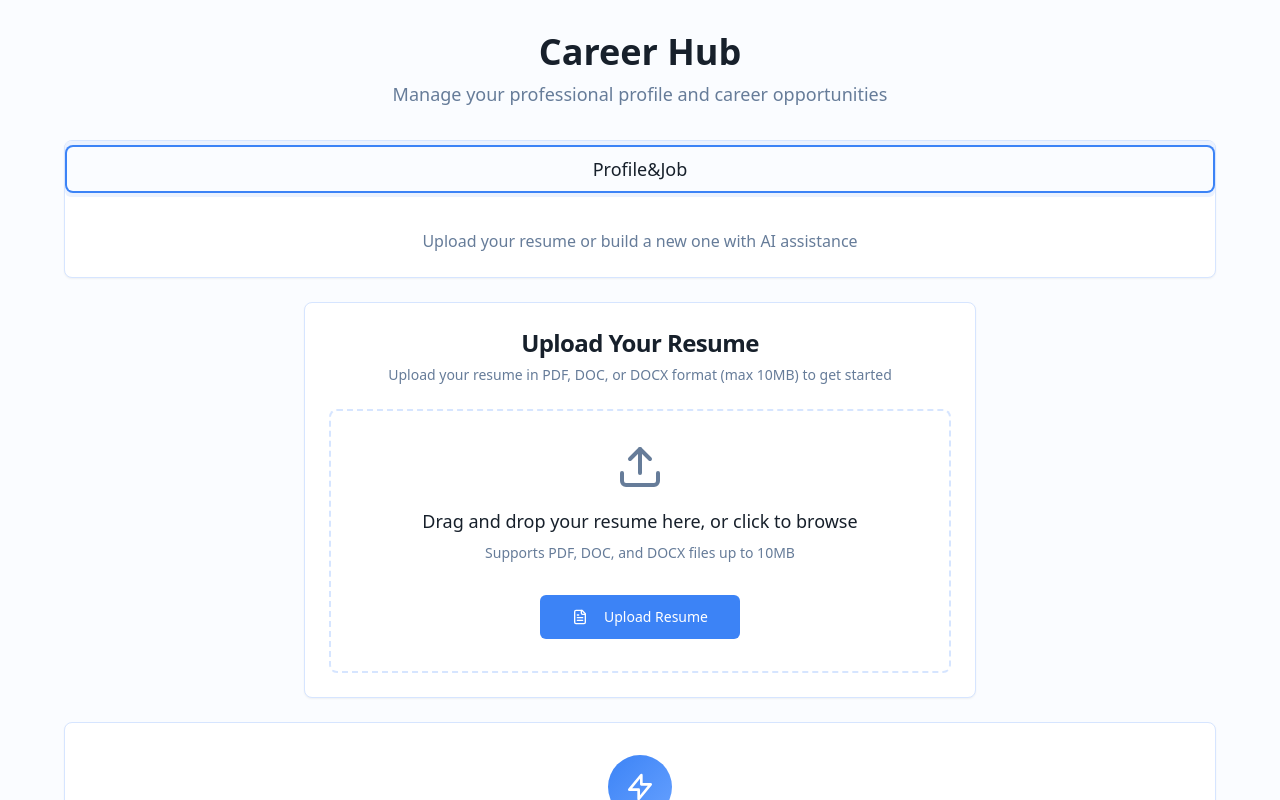
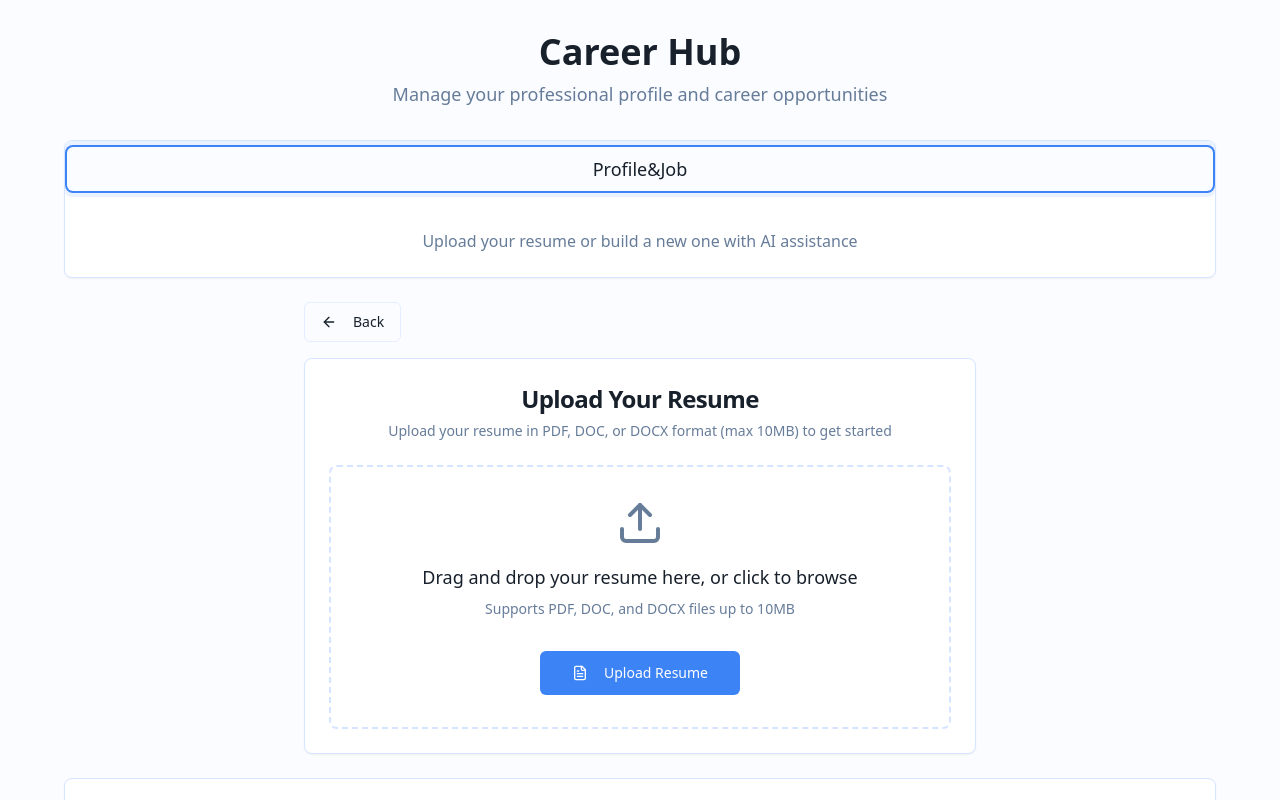
Before and after one commit to Prakasam1996/resume-parse-display, a React (Vite) app: page / in a window 1280 px wide. Both pictures are taken after a click on the tab "Profile&Job". Shown: the top 800 px of the page. Built offline with nearby package versions, Linux system fonts and the light colour scheme.

Commit message:
Add back button functionality
Add a back button to the resume upload and resume builder sections. Implement a return click function for the "Profile&Job" tab, so that clicking it a second time reverts the view to its normal state.

```diff
--- a/src/components/ResumeDisplay.tsx
+++ b/src/components/ResumeDisplay.tsx
@@ -1,5 +1,6 @@
 import { Card, CardContent, CardHeader, CardTitle } from '@/components/ui/card';
 import { Badge } from '@/components/ui/badge';
+import { Button } from '@/components/ui/button';
 import { Progress } from '@/components/ui/progress';
 import { Separator } from '@/components/ui/separator';
 import {
@@ -12,7 +13,8 @@ import {
   Languages,
   Calendar,
   Building,
-  Star
+  Star,
+  ArrowLeft
 } from 'lucide-react';
 
 interface ResumeData {
@@ -55,9 +57,10 @@ interface ResumeData {
 
 interface ResumeDisplayProps {
   resumeData: ResumeData;
+  onBack?: () => void;
 }
 
-const ResumeDisplay = ({ resumeData }: ResumeDisplayProps) => {
+const ResumeDisplay = ({ resumeData, onBack }: ResumeDisplayProps) => {
   const getScoreColor = (score: number) => {
     if (score >= 80) return 'text-success';
     if (score >= 60) return 'text-warning';
@@ -72,6 +75,18 @@ const ResumeDisplay = ({ resumeData }: ResumeDisplayProps) => {
 
   return (
     <div className="space-y-6">
+      {onBack && (
+        <div className="mb-4">
+          <Button
+            variant="outline"
+            onClick={onBack}
+            className="flex items-center space-x-2"
+          >
+            <ArrowLeft className="h-4 w-4" />
+            <span>Back</span>
+          </Button>
+        </div>
+      )}
       {/* Header Section - Personal Information */}
       <Card>
         <CardContent className="p-6">
--- a/src/components/UploadResume.tsx
+++ b/src/components/UploadResume.tsx
@@ -1,14 +1,15 @@
 import { useState, useRef } from 'react';
 import { Button } from '@/components/ui/button';
 import { Card, CardContent, CardDescription, CardHeader, CardTitle } from '@/components/ui/card';
-import { Upload, FileText, CheckCircle } from 'lucide-react';
+import { Upload, FileText, CheckCircle, ArrowLeft } from 'lucide-react';
 import { useToast } from '@/hooks/use-toast';
 
 interface UploadResumeProps {
   onResumeUploaded: (resumeData: any) => void;
+  onBack?: () => void;
 }
 
-const UploadResume = ({ onResumeUploaded }: UploadResumeProps) => {
+const UploadResume = ({ onResumeUploaded, onBack }: UploadResumeProps) => {
   const [isUploading, setIsUploading] = useState(false);
   const [dragActive, setDragActive] = useState(false);
   const fileInputRef = useRef<HTMLInputElement>(null);
@@ -159,6 +160,18 @@ const UploadResume = ({ onResumeUploaded }: UploadResumeProps) => {
 
   return (
     <div className="max-w-2xl mx-auto">
+      {onBack && (
+        <div className="mb-4">
+          <Button
+            variant="outline"
+            onClick={onBack}
+            className="flex items-center space-x-2"
+          >
+            <ArrowLeft className="h-4 w-4" />
+            <span>Back</span>
+          </Button>
+        </div>
+      )}
       <Card>
         <CardHeader className="text-center">
           <CardTitle className="text-2xl font-bold">Upload Your Resume</CardTitle>
--- a/src/pages/Index.tsx
+++ b/src/pages/Index.tsx
@@ -10,7 +10,17 @@ const Index = () => {
   const [activeTab, setActiveTab] = useState("");
 
   const handleTabChange = (value: string) => {
+    // Toggle functionality - if same tab is clicked, hide sections
+    if (activeTab === value) {
+      setActiveTab("");
+    } else {
       setActiveTab(value);
+    }
+  };
+
+  const handleBackToTabs = () => {
+    setActiveTab("");
+    setUploadedResume(null);
   };
 
   return (
@@ -40,11 +50,40 @@ const Index = () => {
           <div className="max-w-6xl mx-auto mt-6 space-y-6">
             {!uploadedResume ? (
               <>
-                <UploadResume onResumeUploaded={setUploadedResume} />
+                <UploadResume
+                  onResumeUploaded={setUploadedResume}
+                  onBack={handleBackToTabs}
+                />
 
                 {/* Resume Builder Section */}
                 <Card>
-                  <CardContent className="p-8 text-center">
+                  <CardContent className="p-8">
+                    {/* Back Button for Resume Builder */}
+                    <div className="mb-6">
+                      <Button
+                        variant="outline"
+                        onClick={handleBackToTabs}
+                        className="flex items-center space-x-2"
+                      >
+                        <svg
+                          className="h-4 w-4"
+                          fill="none"
+                          stroke="currentColor"
+                          viewBox="0 0 24 24"
+                        >
+                          <path
+                            strokeLinecap="round"
+                            strokeLinejoin="round"
+                            strokeWidth={2}
+                            d="M15 19l-7-7 7-7"
+                          />
+                        </svg>
+                        <span>Back</span>
+                      </Button>
+                    </div>
+
+                    {/* Resume Builder Content */}
+                    <div className="text-center">
                       <div className="space-y-4">
                         <div className="h-16 w-16 rounded-full bg-gradient-to-br from-primary to-primary-glow flex items-center justify-center mx-auto">
                           <svg
@@ -87,11 +126,15 @@ const Index = () => {
                           Build Resume with AI
                         </Button>
                       </div>
+                    </div>
                   </CardContent>
                 </Card>
               </>
             ) : (
-              <ResumeDisplay resumeData={uploadedResume} />
+              <ResumeDisplay
+                resumeData={uploadedResume}
+                onBack={handleBackToTabs}
+              />
             )}
           </div>
         )}
```
Lines whose indentation alone changed are shown as unchanged.
